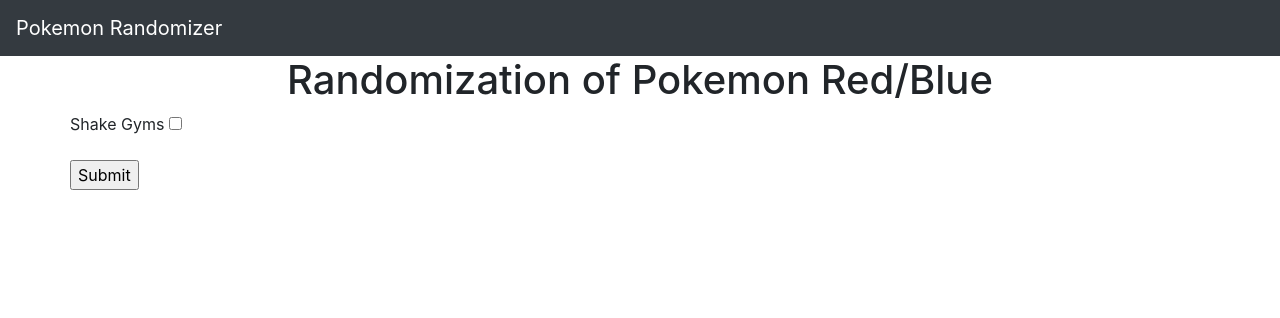
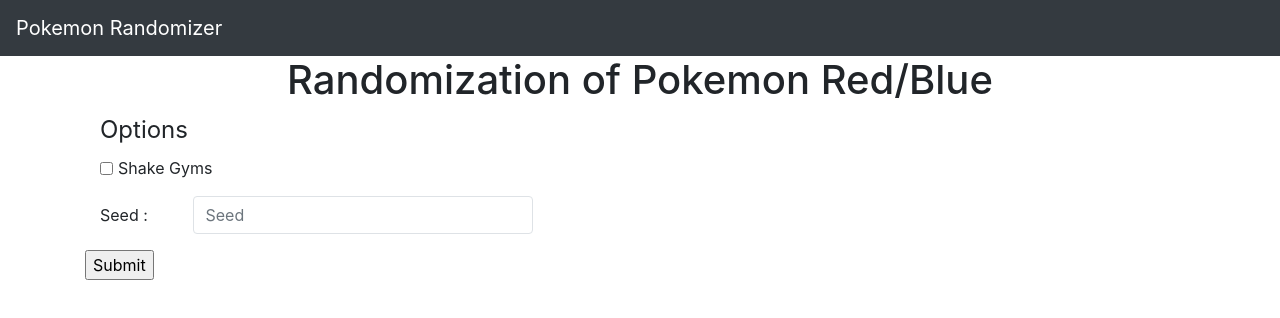
Before and after one commit to PalletTownDevelopers/pretty-pokemon-randomizer, a website: page ui/public/index.html in a window 1280 px wide. Drawn offline with Linux system fonts and the light colour scheme.

Commit message:
Add seed and more style for page

```diff
--- a/ui/public/index.html
+++ b/ui/public/index.html
@@ -15,11 +15,20 @@
         <div class="container">
             <div class="row">
                 <h1 class="col-md-12 text-center">Randomization of Pokemon Red/Blue</h1>
-                <form method="POST" action="/generate">
-                    <div class="form-group">
-                        <label>Shake Gyms</label>
-                        <input type="checkbox" name="check-gym"i value="1"/>
-                    </div>
+                <form method="POST" action="/generate" class="col-md-12">
+                        <fieldset class="col-md-12">
+                            <legend>Options</legend>
+                            <div class="form-group form-check form-check-inline">
+                                <input class="form-check-input" type="checkbox" name="check-gym" value="1"/>
+                                <label class="form-check-label">Shake Gyms</label>
+                            </div>
+                            <div class="form-group row">
+                                <label class="col-sm-1 col-form-label">Seed : </label>
+                                <div class="col-sm-4">
+                                    <input type="text" name="seed" value="" class="form-control border" placeholder="Seed"/>
+                                </div>
+                            </div>
+                        </fieldset>
                     <input type="submit" id="send-settings"/>
                 </form>
             </div>
```
